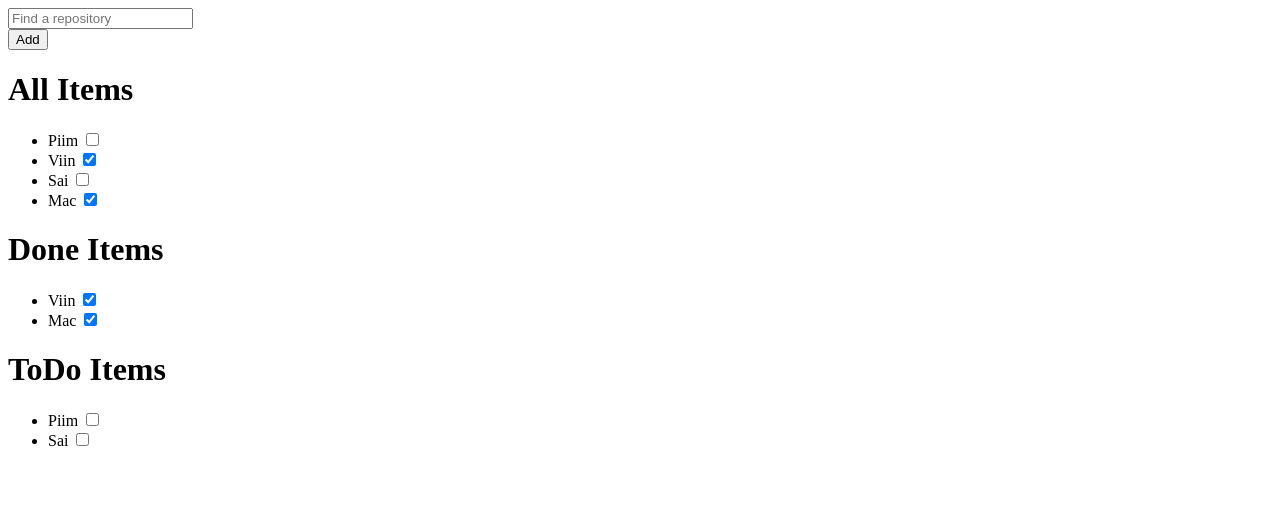
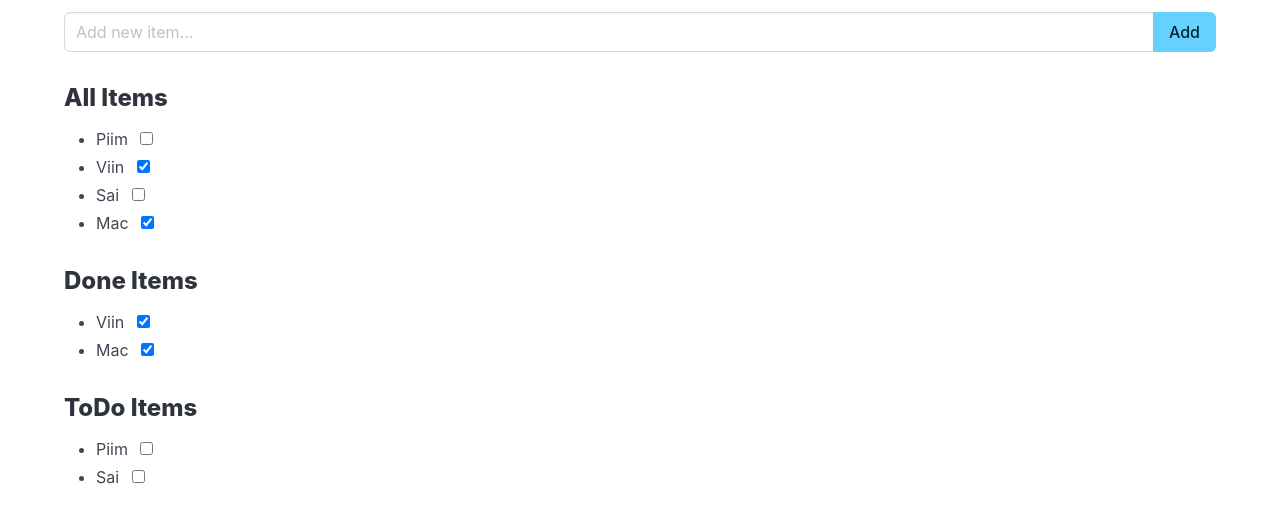
Before and after one commit to kxeir/veebirak, a Vue app: page / in a window 1280 px wide. Shown: the top 522 px of the page. Built offline with nearby package versions, Linux system fonts and the light colour scheme.

Commit message:
fixed css

```diff
--- a/src/app.vue
+++ b/src/app.vue
@@ -1,18 +1,19 @@
 <script setup>
-import { computed, ref } from 'vue';
+import { ref, computed } from 'vue';
 import ItemList from './itemlist.vue';
+
 let i = 0;
+let newItem = ref('');
 let items = ref([
-  {id:i++, text:'Piim', isDone: false},
-  {id:i++, text:'Viin', isDone: true},
-  {id:i++, text:'Sai', isDone: false},
-  {id:i++, text:'Mac', isDone: true},
+  { id: i++, text: 'Piim', isDone: false },
+  { id: i++, text: 'Viin', isDone: true },
+  { id: i++, text: 'Sai', isDone: false },
+  { id: i++, text: 'Mac', isDone: true },
 ]);
-let newItem = ref('');
 
-function add(){
-  if(newItem.value.trim() !== '') {
-    items.value.push({id:i++, text: newItem.value.trim(), isDone: false});
+function add() {
+  if (newItem.value.trim() !== '') {
+    items.value.push({ id: i++, text: newItem.value.trim(), isDone: false });
   }
   newItem.value = '';
 }
@@ -23,20 +24,25 @@ let toDoItems = computed(() => items.value.filter(item => !item.isDone));
 
 <template>
   <div class="container content mt-3">
+    <!-- Input Field and Add Button -->
     <div class="field has-addons">
-        <div class="control is-expanded">
-            <input @keydown.enter="add" v-model="newItem" class="input" type="text" placeholder="Find a repository">
-        </div>
-        <div class="control">
-            <button @click="add" class="button is-info">
-                Add
-            </button>
-        </div>
+      <div class="control is-expanded">
+        <input
+          v-model="newItem"
+          @keydown.enter="add"
+          class="input"
+          type="text"
+          placeholder="Add new item..."
+        >
+      </div>
+      <div class="control">
+        <button @click="add" class="button is-info">Add</button>
+      </div>
     </div>
-    <ItemList :items="items" title="All Items"></ItemList>
-    <ItemList :items="doneItems" title="Done Items"></ItemList>
-    <ItemList :items="toDoItems" title="ToDo Items"></ItemList>
+
+    <!-- Component instances for each category -->
+    <ItemList :items="items" title="All Items" />
+    <ItemList :items="doneItems" title="Done Items" />
+    <ItemList :items="toDoItems" title="ToDo Items" />
   </div>
 </template>
-
-<style></style>
--- a/src/index.js
+++ b/src/index.js
@@ -4,3 +4,4 @@ import App from './app.vue';
 
 const app = createApp(App);
 app.mount('#app');
+import './style.scss';
--- a/src/itemlist.vue
+++ b/src/itemlist.vue
@@ -3,11 +3,11 @@ defineProps(['items', 'title']);
 </script>
 
 <template>
-    <h1>{{ title }}</h1>
-    <ul>
-      <li v-for="item in items" :key="item.id">
-        {{ item.text }}
-        <input type="checkbox" v-model="item.isDone">
-      </li>
-    </ul>
+  <h3>{{ title }}</h3>
+  <ul>
+    <li v-for="item in items" :key="item.id">
+      {{ item.text }}
+      <input type="checkbox" v-model="item.isDone" class="ml-2">
+    </li>
+  </ul>
 </template>
```
